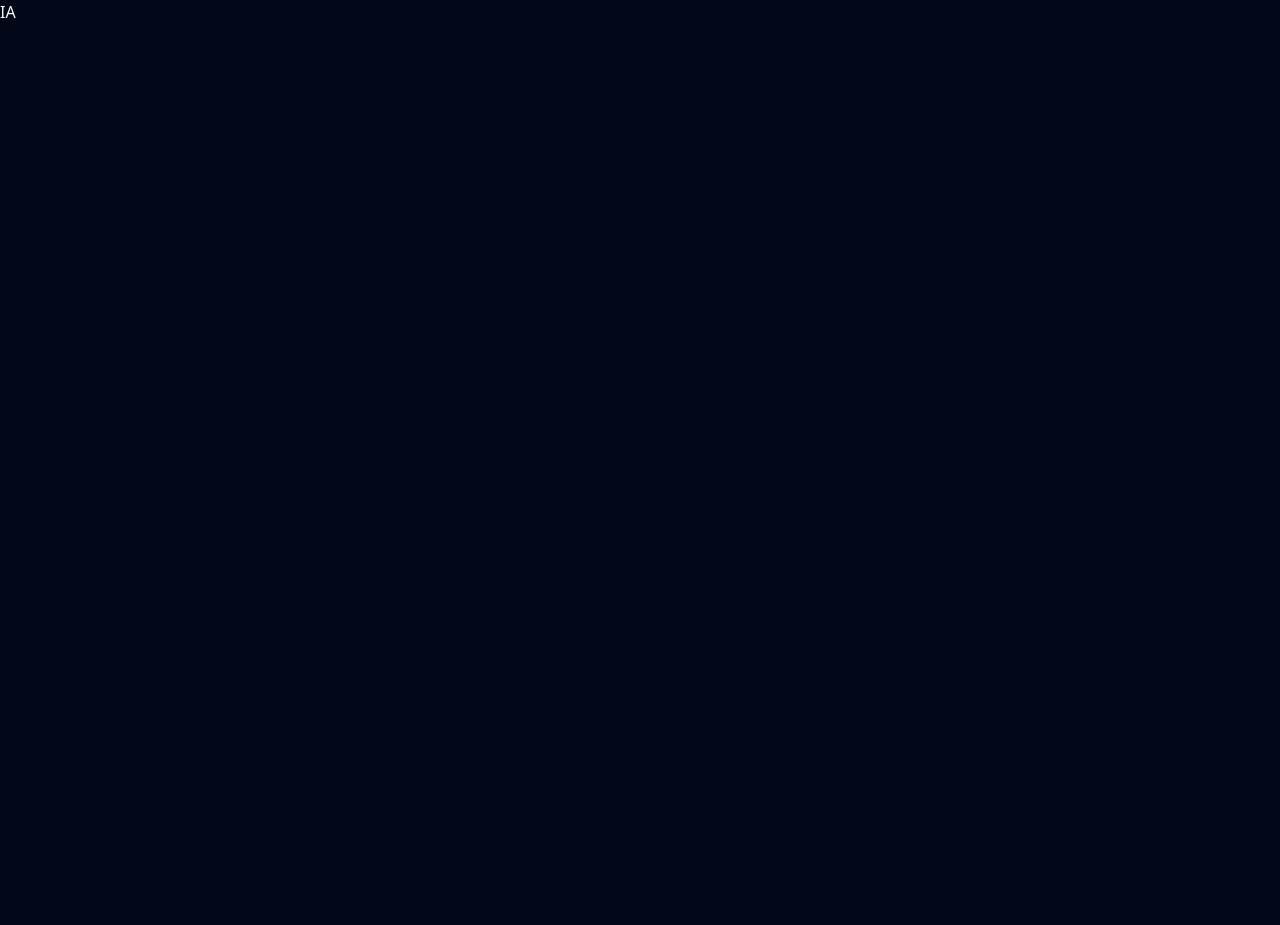
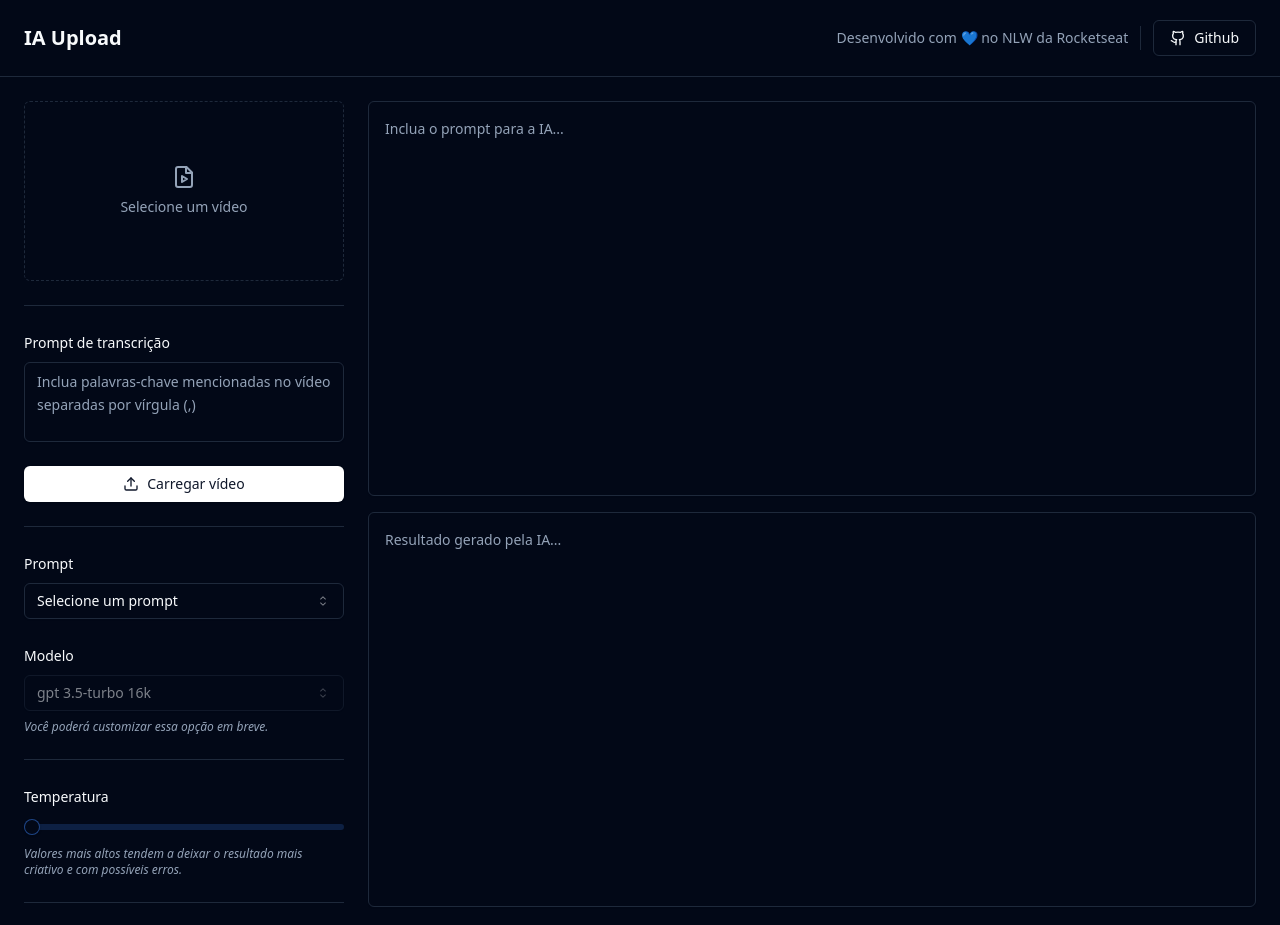
Before and after one commit to juuliana/ia-upload, a React (Vite) app in the folder web/: page / in a window 1280 px wide. Shown: the top 925 px of the page. Before the commit the page ends 800 px from the top, so only its background shows below. Built offline with nearby package versions, Linux system fonts and the light colour scheme.

Commit message:
feat: start frontend

```diff
--- a/web/src/App.tsx
+++ b/web/src/App.tsx
@@ -1,3 +1,157 @@
+import { Github, FileVideo, Upload, Wand2 } from "lucide-react";
+
+import {
+  Label,
+  Select,
+  Button,
+  Slider,
+  Textarea,
+  Separator,
+  SelectItem,
+  SelectValue,
+  SelectContent,
+  SelectTrigger,
+} from "./components/ui";
+
 export function App() {
-  return <h1>IA</h1>;
+  return (
+    <div className="min-h-screen flex flex-col">
+      <div className="px-6 py-5 flex items-center justify-between border-b">
+        <h1 className="text-xl font-bold">IA Upload</h1>
+
+        <div className="flex items-center gap-3">
+          <span className="text-sm text-muted-foreground">
+            Desenvolvido com 💙 no NLW da Rocketseat
+          </span>
+
+          <Separator orientation="vertical" className="h-6" />
+
+          <Button variant="outline">
+            <Github className="w-4 h-4 mr-2" />
+            Github
+          </Button>
+        </div>
+      </div>
+
+      <main className="flex-1 p-6 flex gap-6">
+        <aside className="w-80 space-y-6">
+          <form className="space-y-6">
+            <label
+              htmlFor="video"
+              className="border flex rounded-md aspect-video items-center justify-center cursor-pointer border-dashed text-sm flex-col gap-2 text-muted-foreground hover:bg-primary/10"
+            >
+              <FileVideo />
+              Selecione um vídeo
+            </label>
+
+            <input
+              type="file"
+              id="video"
+              accept="video/mp4"
+              className="sr-only"
+            />
+
+            <Separator />
+
+            <div className="space-y-2">
+              <Label htmlFor="transcription_prompt">
+                Prompt de transcrição
+              </Label>
+
+              <Textarea
+                id="transcription_prompt"
+                className="h-20 leading-relaxed resize-none"
+                placeholder="Inclua palavras-chave mencionadas no vídeo separadas por vírgula (,)"
+              />
+            </div>
+
+            <Button className=" w-full bg-white" type="submit">
+              <Upload className="w-4 h-4 mr-2" />
+              Carregar vídeo
+            </Button>
+          </form>
+
+          <Separator />
+
+          <form className="space-y-6">
+            <div className="space-y-2">
+              <Label>Prompt</Label>
+
+              <Select>
+                <SelectTrigger>
+                  <SelectValue placeholder="Selecione um prompt" />
+                </SelectTrigger>
+
+                <SelectContent>
+                  <SelectItem value="title">Título do YouTube</SelectItem>
+                  <SelectItem value="description">
+                    Descrição do YouTube
+                  </SelectItem>
+                </SelectContent>
+              </Select>
+            </div>
+
+            <div className="space-y-2">
+              <Label>Modelo</Label>
+
+              <Select defaultValue="gpt3.5" disabled>
+                <SelectTrigger>
+                  <SelectValue />
+                </SelectTrigger>
+
+                <SelectContent>
+                  <SelectItem value="gpt3.5">gpt 3.5-turbo 16k</SelectItem>
+                </SelectContent>
+              </Select>
+
+              <span className="block text-xs text-muted-foreground italic">
+                Você poderá customizar essa opção em breve.
+              </span>
+            </div>
+
+            <Separator />
+
+            <div className="space-y-4">
+              <Label>Temperatura</Label>
+
+              <Slider min={0} max={1} step={0.1} />
+
+              <span className="block text-xs text-muted-foreground italic">
+                Valores mais altos tendem a deixar o resultado mais criativo e
+                com possíveis erros.
+              </span>
+            </div>
+          </form>
+
+          <Separator />
+
+          <Button type="submit" className="w-full bg-white">
+            <Wand2 className="w-4 h-4 mr-2" />
+            Executar
+          </Button>
+        </aside>
+
+        <div className="flex flex-col flex-1 gap-4">
+          <div className="grid grid-rows-2 gap-4 flex-1">
+            <Textarea
+              className="resize-none p-4 leading-relaxed"
+              placeholder="Inclua o prompt para a IA..."
+            />
+            <Textarea
+              className="resize-none p-4 leading-relaxed"
+              placeholder="Resultado gerado pela IA..."
+              readOnly
+            />
+          </div>
+
+          <p className="text-sm text-muted-foreground">
+            Lembre-se: você pode utilizar a varíavel{" "}
+            <code className="text-violet-400">{"{transcription}"}</code> no seu
+            prompt para adicionar o conteúdo da transcrição do vídeo
+            selecionado.
+          </p>
+        </div>
+      </main>
+    </div>
+  );
 }
```
